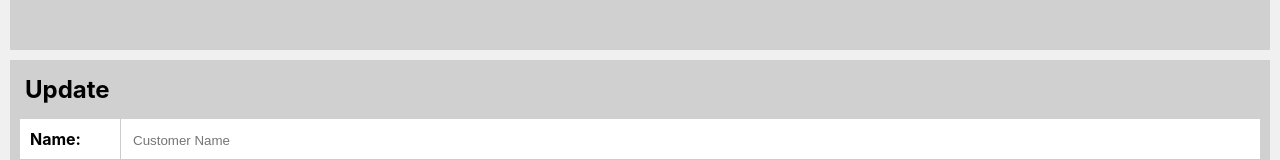
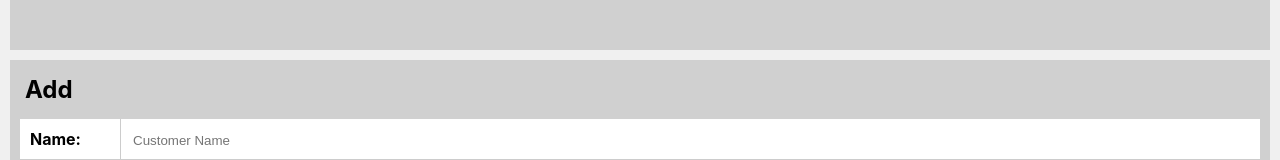
Before and after one commit to avuzikov/frontend-project-websolutions, a React (Create React App) app: page / in a window 1280 px wide. Shown: the part 491-651 px from the top of the page. Built offline with nearby package versions, Linux system fonts and the light colour scheme.

Commit message:
minor fix

```diff
--- a/src/components/UpdateForm.js
+++ b/src/components/UpdateForm.js
@@ -62,7 +62,7 @@ function UpdateForm({ selectedCustomer, onDeselectCustomer }) {
 
   return (
     <div style={styles.container}>
-      <h2 style={styles.header}>Update</h2>
+      <h2 style={styles.header}>{selectedCustomer ? 'Update' : 'Add' }</h2>
       <table style={styles.table}>
         <tbody>
           <tr style={styles.row}>
```
